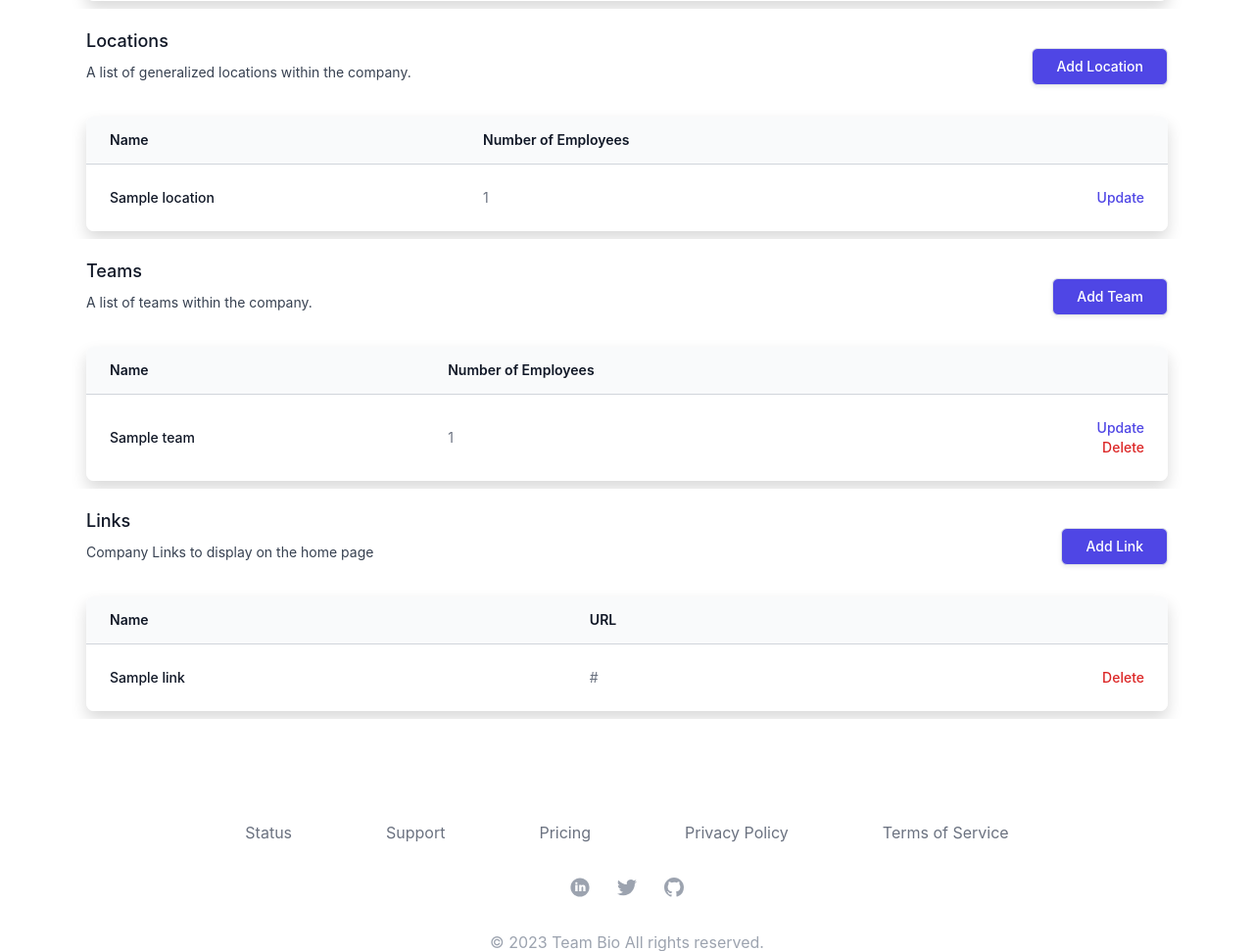
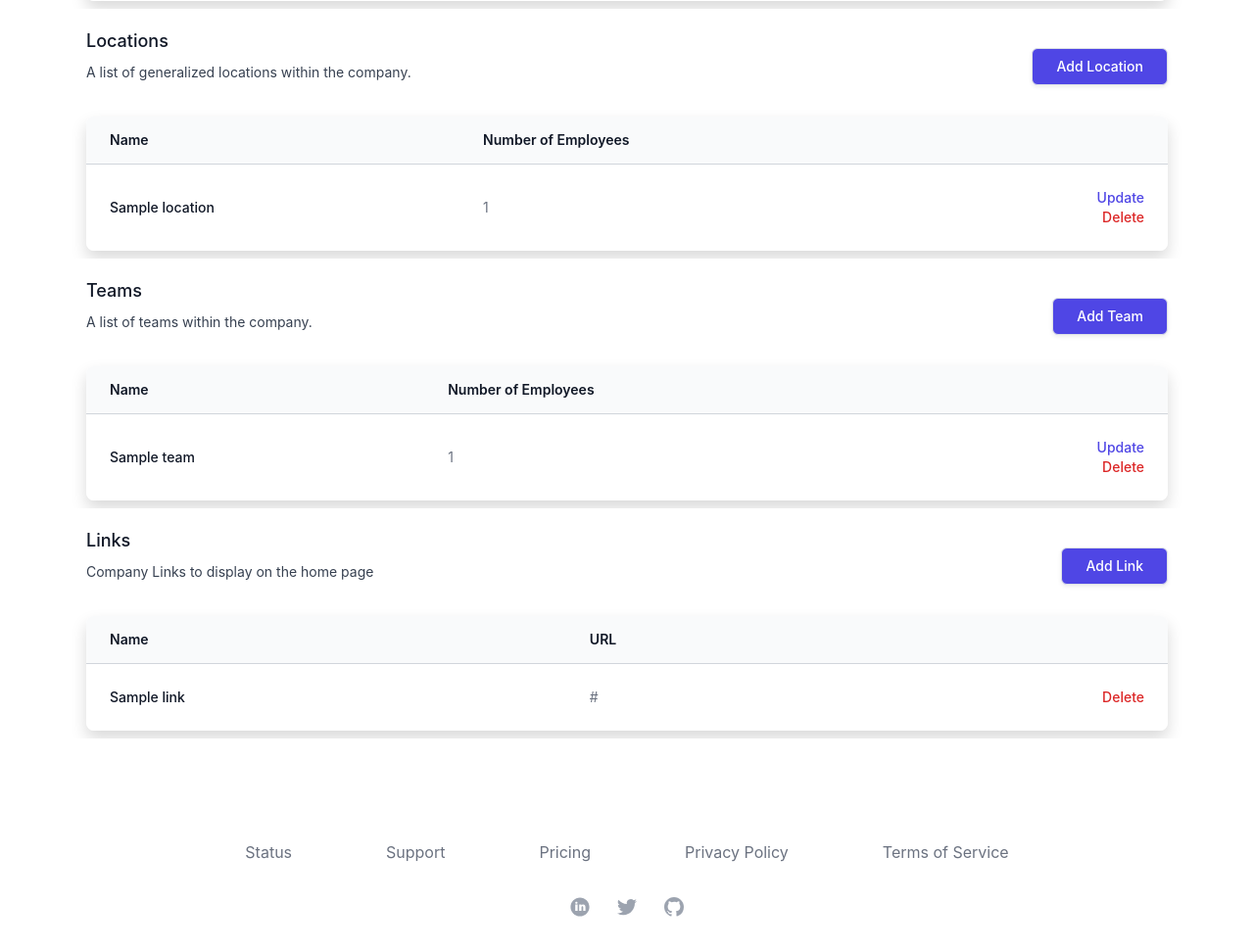
Before and after one commit to aaronspindler/Team.Bio, a Django app: page /company/settings in a window 1280 px wide. Shown: the part 833-1804 px from the top of the page at 98% size. Run offline with Django 4.2, Linux system fonts and the light colour scheme; a user stored in the database is signed in; tables that the repository leaves empty hold one stand-in row (values such as "Sample post"); some libraries are stand-ins or nearby versions.

Commit message:
Delete Location (#215)
* add ability to delete location and refactor modal logic (#201)

Co-authored-by: Aaron Spindler <aaron@xnovax.net>

* Fixed issue with cascading delete

* Lint

---------

Signed-off-by: Aaron Spindler <aaron@xnovax.net>
Co-authored-by: Nguyen Tuan Anh <30680551+NguyenTuanAnh2195@users.noreply.github.com>

```diff
--- a/companies/models.py
+++ b/companies/models.py
@@ -180,6 +180,8 @@ class Company(models.Model):
             return True
         if self.in_trial_period:
             return True
+        if self.test_company:
+            return True
         return False
 
     @property
--- a/companies/urls.py
+++ b/companies/urls.py
@@ -9,6 +9,7 @@ from companies.views import (
     company_settings,
     create_company,
     delete_link,
+    delete_location,
     delete_team,
     edit_profile,
     home,
@@ -28,6 +29,7 @@ urlpatterns = [
     path("revoke-invite/<str:email>", revoke_invite, name="revoke_invite"),
     path("create", create_company, name="create_company"),
     path("location/add", add_location, name="add_location"),
+    path("location/<str:pk>/delete", delete_location, name="delete_location"),
     path(
         "location/<str:pk>/update", UpdateLocationView.as_view(), name="update_location"
     ),
--- a/companies/views.py
+++ b/companies/views.py
@@ -211,6 +211,21 @@ def add_location(request):
     return render(request, "companies/add_location.html", {"form": form})
 
 
+@login_required
+@is_company_owner
+def delete_location(request, pk):
+    if request.method == "POST":
+        company = request.user.company
+        location = get_object_or_404(Location, pk=pk, company=company)
+        # Find users that are in this location and remove them from the location
+        # This prevents any cascading deletes
+        User.objects.filter(company=company, general_location=location).update(
+            general_location=None
+        )
+        location.delete()
+        return redirect("company_settings")
+
+
 @method_decorator(login_required, name="dispatch")
 @method_decorator(is_company_owner, name="dispatch")
 class UpdateLocationView(UpdateView):
--- a/templates/_base.html
+++ b/templates/_base.html
@@ -20,7 +20,7 @@
 
         <!-- Tailwinds CSS -->
         <script src="https://cdn.tailwindcss.com?plugins=forms,typography,aspect-ratio,line-clamp"></script>
-
+        <link href="https://cdnjs.cloudflare.com/ajax/libs/flowbite/1.6.4/flowbite.min.css" rel="stylesheet" />
         <link rel="stylesheet" href="{% static 'css/base.css' %}">
     {% endblock %}
 </head>
@@ -143,7 +143,7 @@
     <script src="https://js.stripe.com/v3/"></script>
     <!-- Project JS -->
     <script src="{% static 'js/base.js' %}"></script>
-
+    <script src="https://cdnjs.cloudflare.com/ajax/libs/flowbite/1.6.4/flowbite.min.js"></script>
 {% endblock javascript %}
 <!-- 100% privacy friendly analytics -->
 <script async defer src="https://scripts.simpleanalyticscdn.com/latest.js"></script>
--- a/templates/companies/company_settings.html
+++ b/templates/companies/company_settings.html
@@ -197,6 +197,44 @@
 
                                             <td class="relative whitespace-nowrap py-4 pl-3 pr-4 text-right text-sm font-medium sm:pr-6">
                                                 <a href="{% url 'update_location' location.pk %}" class="text-indigo-600 hover:text-indigo-900">Update<span class="sr-only">, {{ location.name }}</span></a>
+                                                <br>
+                                                <button type="button" class="team-delete-button text-red-600 hover:text-red-900" data-modal-toggle="delete-location-{{ location.id }}">Delete</button>
+                                                <div id="delete-location-{{ location.id }}" tabindex="-1" class="fixed top-0 left-0 right-0 z-50 hidden p-4 overflow-x-hidden overflow-y-auto md:inset-0 h-[calc(100%-1rem)] md:h-full">
+                                                    <div class="relative w-full h-full max-w-md md:h-auto">
+                                                        <div class="relative bg-white rounded-lg shadow dark:bg-gray-700 w-fit">
+                                                            <button
+                                                                    type="button"
+                                                                    class="absolute top-3 right-2.5 text-gray-400 bg-transparent hover:bg-gray-200 hover:text-gray-900 rounded-lg text-sm p-1.5 ml-auto inline-flex items-center dark:hover:bg-gray-800 dark:hover:text-white"
+                                                                    data-modal-hide="delete-location-{{ location.id }}"
+                                                            >
+                                                                <svg aria-hidden="true" class="w-5 h-5" fill="currentColor" viewBox="0 0 20 20" xmlns="http://www.w3.org/2000/svg">
+                                                                    <path fill-rule="evenodd" d="M4.293 4.293a1 1 0 011.414 0L10 8.586l4.293-4.293a1 1 0 111.414 1.414L11.414 10l4.293 4.293a1 1 0 01-1.414 1.414L10 11.414l-4.293 4.293a1 1 0 01-1.414-1.414L8.586 10 4.293 5.707a1 1 0 010-1.414z" clip-rule="evenodd"></path>
+                                                                </svg>
+                                                                <span class="sr-only">Close modal</span>
+                                                            </button>
+                                                            <div class="p-6 text-center">
+                                                                <svg aria-hidden="true" class="mx-auto mb-4 text-gray-400 w-14 h-14 dark:text-gray-200" fill="none" stroke="currentColor" viewBox="0 0 24 24" xmlns="http://www.w3.org/2000/svg"><path stroke-linecap="round" stroke-linejoin="round" stroke-width="2" d="M12 8v4m0 4h.01M21 12a9 9 0 11-18 0 9 9 0 0118 0z"></path></svg>
+                                                                <h3 class="mb-5 text-lg font-normal text-gray-500 dark:text-gray-400">Are you sure you want to delete this location: {{ location.name }} ?</h3>
+                                                                <div class="flex justify-around">
+                                                                    <button
+                                                                            data-modal-hide="delete-location-{{ location.id }}"
+                                                                            class="close-modal inline-flex items-center justify-center rounded-md border border-transparent bg-indigo-600 px-4 py-2
+                                                                            text-sm font-medium text-white shadow-sm hover:bg-indigo-700 focus:outline-none focus:ring-2 focus:ring-indigo-500
+                                                                            focus:ring-offset-2 sm:w-auto"
+                                                                    >Close</button>
+                                                                    <form method="post" action="{% url 'delete_location' location.id %}">
+                                                                        {% csrf_token %}
+                                                                        <button type="submit"
+                                                                                class="inline-flex items-center justify-center rounded-md border border-transparent bg-red-600
+                                                                                    px-4 py-2 text-sm font-medium shadow-sm hover:bg-red-700 focus:outline-none focus:ring-2
+                                                                                    focus:ring-indigo-500 focus:ring-offset-2 sm:w-auto text-white"
+                                                                        >Yes, I'm sure</button>
+                                                                    </form>
+                                                                </div>
+                                                            </div>
+                                                        </div>
+                                                    </div>
+                                                </div>
                                             </td>
                                         </tr>
                                     {% endfor %}
@@ -232,7 +270,6 @@
                                     </tr>
                                     </thead>
                                     <tbody class="divide-y divide-gray-200 bg-white">
-                                    <div id="overlay" class="fixed hidden z-40 w-screen h-screen inset-0 bg-gray-900 bg-opacity-60"></div>
                                     {% for team in teams %}
                                         <tr>
                                             <td class="whitespace-nowrap py-4 pl-4 pr-3 text-sm font-medium text-gray-900 sm:pl-6">{{ team.name }}</td>
@@ -240,31 +277,41 @@
                                             <td class="relative whitespace-nowrap py-4 pl-3 pr-4 text-right text-sm font-medium sm:pr-6">
                                                 <a href="{% url 'update_team' team.pk %}" class="text-indigo-600 hover:text-indigo-900">Update</a>
                                                 <br>
-                                                <button type="button" class="team-delete-button text-red-600 hover:text-red-900" data-modal-target="dialog-{{ team.id }}">Delete</button>
-                                                <div id="dialog-{{ team.id }}"
-                                                     class="team-delete-modal hidden fixed z-50 top-1/2 left-1/2 -translate-x-1/2 -translate-y-1/2 w-96 bg-white rounded-md px-8 py-6 space-y-5 drop-shadow-lg w-fit">
-                                                    <h1 class="text-2xl font-semibold sm:text-center">Confirmation of Deletion</h1>
-                                                    <div class="py-5 border-t border-b border-gray-300">
-                                                        <p>Are you sure you want to delete this team: {{ team.name }}</p>
-                                                    </div>
+                                                <button type="button" class="text-red-600 hover:text-red-900" data-modal-toggle="delete-team-{{ team.id }}">Delete</button>
+                                                <div id="delete-team-{{ team.id }}" tabindex="-1" class="fixed top-0 left-0 right-0 z-50 hidden p-4 overflow-x-hidden overflow-y-auto md:inset-0 h-[calc(100%-1rem)] md:h-full">
+                                                    <div class="relative w-full h-full max-w-md md:h-auto">
+                                                        <div class="relative bg-white rounded-lg shadow dark:bg-gray-700 w-fit">
+                                                            <button
+                                                                    type="button"
+                                                                    class="absolute top-3 right-2.5 text-gray-400 bg-transparent hover:bg-gray-200 hover:text-gray-900 rounded-lg text-sm p-1.5 ml-auto inline-flex items-center dark:hover:bg-gray-800 dark:hover:text-white"
+                                                                    data-modal-hide="delete-team-{{ team.id }}"
+                                                            >
+                                                                <svg aria-hidden="true" class="w-5 h-5" fill="currentColor" viewBox="0 0 20 20" xmlns="http://www.w3.org/2000/svg">
+                                                                    <path fill-rule="evenodd" d="M4.293 4.293a1 1 0 011.414 0L10 8.586l4.293-4.293a1 1 0 111.414 1.414L11.414 10l4.293 4.293a1 1 0 01-1.414 1.414L10 11.414l-4.293 4.293a1 1 0 01-1.414-1.414L8.586 10 4.293 5.707a1 1 0 010-1.414z" clip-rule="evenodd"></path>
+                                                                </svg>
+                                                                <span class="sr-only">Close modal</span>
+                                                            </button>
+                                                            <div class="p-6 text-center">
+                                                                <svg aria-hidden="true" class="mx-auto mb-4 text-gray-400 w-14 h-14 dark:text-gray-200" fill="none" stroke="currentColor" viewBox="0 0 24 24" xmlns="http://www.w3.org/2000/svg"><path stroke-linecap="round" stroke-linejoin="round" stroke-width="2" d="M12 8v4m0 4h.01M21 12a9 9 0 11-18 0 9 9 0 0118 0z"></path></svg>
+                                                                <h3 class="mb-5 text-lg font-normal text-gray-500 dark:text-gray-400">Are you sure you want to delete this team: {{ team.name }} ?</h3>
                                                                 <div class="flex justify-around">
                                                                     <button
-                                                                id="close-{{ team.id }}"
-                                                                data-modal-target="dialog-{{ team.id }}"
+                                                                            data-modal-hide="delete-team-{{ team.id }}"
                                                                             class="close-modal inline-flex items-center justify-center rounded-md border border-transparent bg-indigo-600 px-4 py-2
                                                                             text-sm font-medium text-white shadow-sm hover:bg-indigo-700 focus:outline-none focus:ring-2 focus:ring-indigo-500
                                                                             focus:ring-offset-2 sm:w-auto"
-                                                        >Close
-                                                        </button>
+                                                                    >Close</button>
                                                                     <form method="post" action="{% url 'delete_team' team.id %}">
                                                                         {% csrf_token %}
                                                                         <button type="submit"
                                                                                 class="inline-flex items-center justify-center rounded-md border border-transparent bg-red-600
                                                                                     px-4 py-2 text-sm font-medium shadow-sm hover:bg-red-700 focus:outline-none focus:ring-2
                                                                                     focus:ring-indigo-500 focus:ring-offset-2 sm:w-auto text-white"
-                                                            >Yes, I'm sure
-                                                            </button>
+                                                                        >Yes, I'm sure</button>
                                                                     </form>
+                                                                </div>
+                                                            </div>
+                                                        </div>
                                                     </div>
                                                 </div>
                                             </td>
@@ -326,27 +373,5 @@
                 </div>
             </div>
         </div>
-        <script>
-            const deleteButtons = document.querySelectorAll(".team-delete-button");
-            const closeButtons = document.querySelectorAll(".close-modal");
-            const modalElements = document.querySelectorAll(".team-delete-modal");
-            const overlayElement = document.querySelector("#overlay");
-
-            deleteButtons.forEach((element) => {
-                element.onclick = function () {
-                    overlayElement.classList.remove("hidden");
-                    const modal = document.querySelector(`#${element.dataset.modalTarget}`);
-                    modal.classList.remove("hidden");
-                }
-            })
-
-            closeButtons.forEach((element) => {
-                element.onclick = function () {
-                    overlayElement.classList.add("hidden");
-                    const modal = document.querySelector(`#${element.dataset.modalTarget}`);
-                    modal.classList.add("hidden");
-                }
-            })
-        </script>
     </main>
 {% endblock content %}
```
Lines whose indentation alone changed are shown as unchanged.
